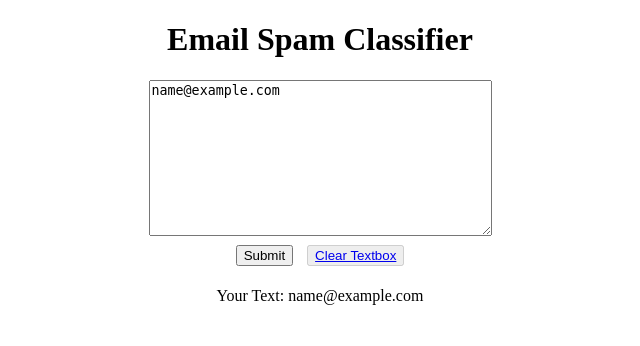
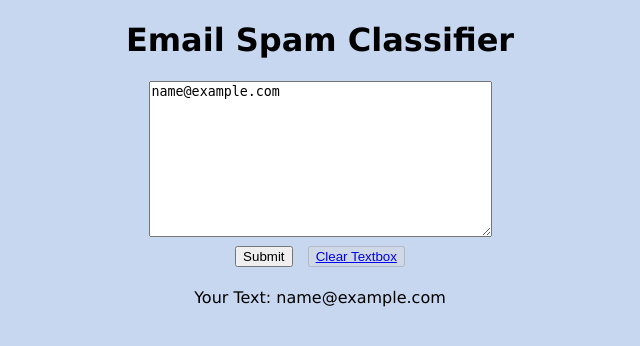
Before and after one commit to robuno/spam-checker, a Flask app: template templates/index.html in a window 1280 px wide. Shown: the top 346 px of the page, without its empty margins (320-960 px from the left). Run offline with Flask 3, Linux system fonts and the light colour scheme; the template is opened without the code that fills it: most values are stand-ins (such as "Sample title", 1, 10 or a date in 2020); parts of the project's set-up code (start-up, migrations or seed data) failed here and were passed over.

Commit message:
update css

```diff
--- a/templates/index.html
+++ b/templates/index.html
@@ -2,14 +2,8 @@
 <html>
 
 <head>
-    <title>
-        Email Spam Classifier
-    </title>
-    <style>
-        body {
-            text-align: center;
-        }
-    </style>
+    <title>Email Spam Classifier</title>
+    <link rel= "stylesheet" href= "{{ url_for('static',filename='css/style.css') }}">
 </head>
 
 <body>
--- /dev/null
+++ b/templates/static/css/style.css
@@ -0,0 +1,5 @@
+body {
+    text-align: center;
+    background-color: #c7d7f0;
+    font-family: Verdana, Geneva, Tahoma, sans-serif;
+}
```
